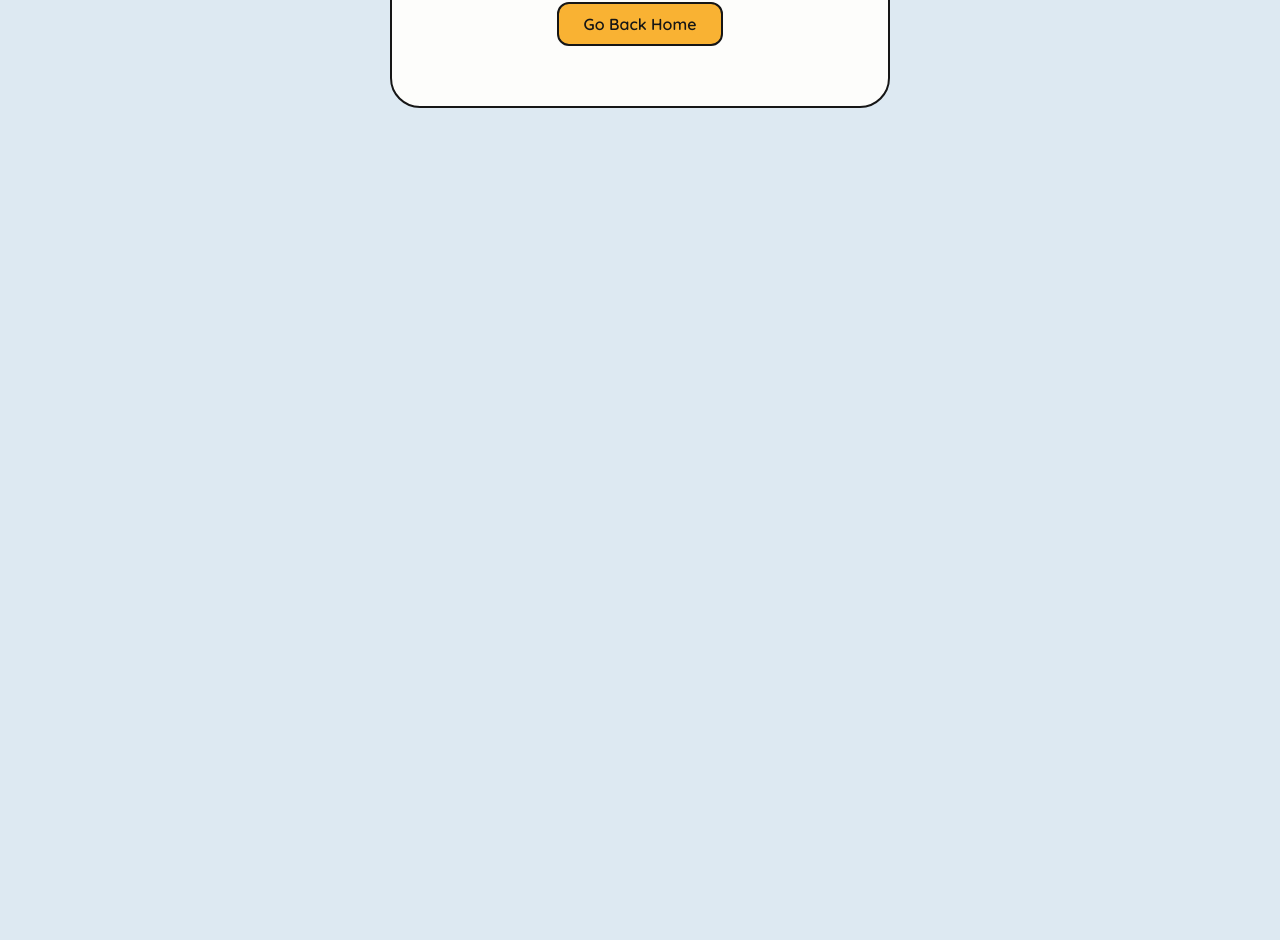
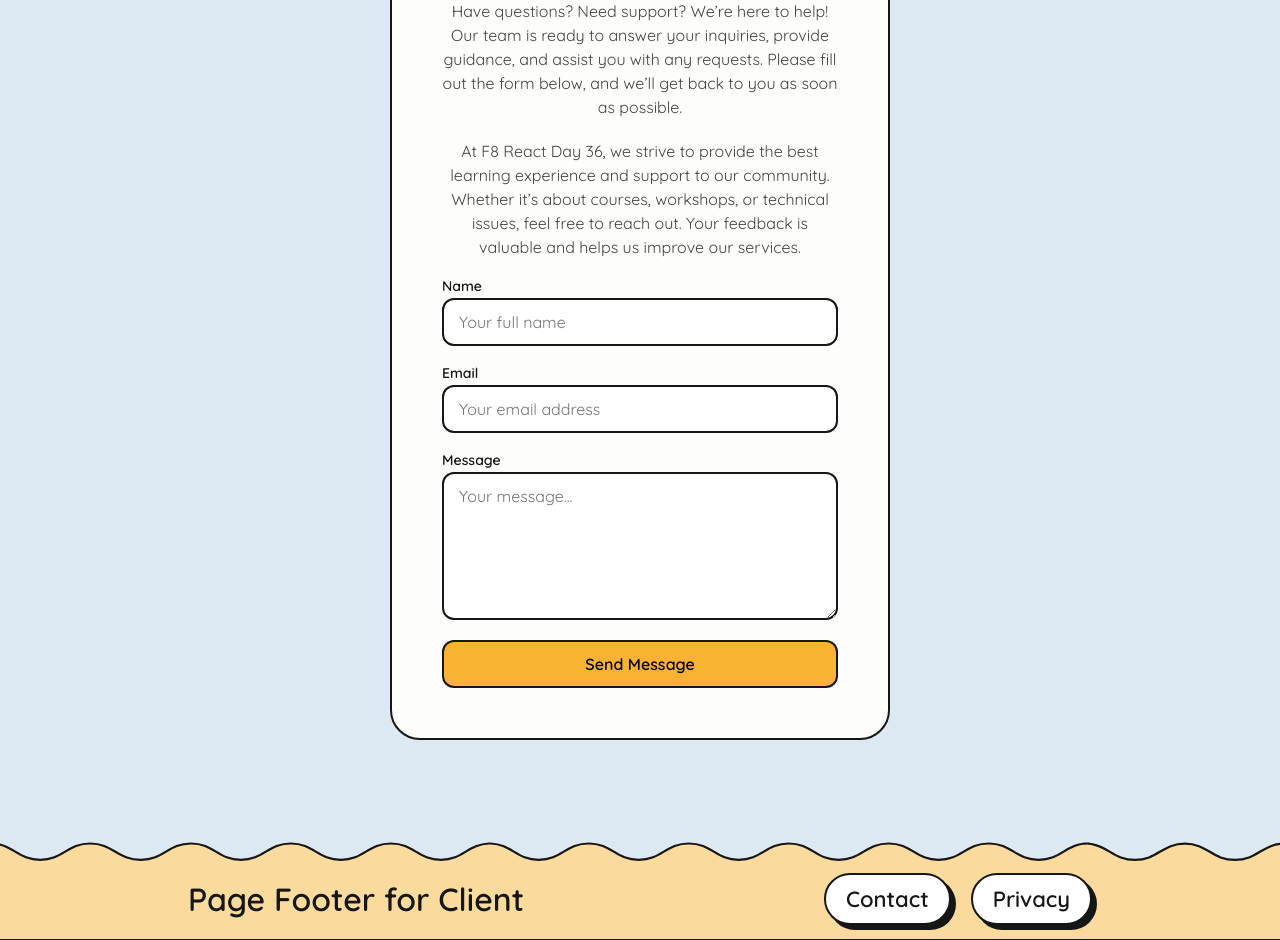
Before and after one commit to devcui3107/f8-zoom-day36, a React (Vite) app: page /#/contact in a window 1280 px wide. Before the commit this address had no page. Shown: the part 324-1264 px from the top of the page. Before the commit the page ends 800 px from the top, so only its background shows below. Built offline with nearby package versions, Linux system fonts and the light colour scheme.

Commit message:
Done Ex Day 36

```diff
--- a/src/components/AppRoutes/index.jsx
+++ b/src/components/AppRoutes/index.jsx
@@ -5,11 +5,16 @@ import DefaultLayout from "../../layouts/DefaultLayout";
 import AuthLayout from "../../layouts/AuthLayout";
 import AdminLayout from "../../layouts/AdminLayout";
 
+// Location
+import ScrollToTop from "../ScrollToTop";
+
 // Pages
 import Home from "../../pages/Home";
 import About from "../../pages/About";
 import Posts from "../../pages/Posts";
 import PostDetail from "../../pages/PostDetail";
+import Contact from "../../pages/Contact";
+import Privacy from "../../pages/Privacy";
 import Login from "../../pages/Login";
 import Register from "../../pages/Register";
 import Settings from "../../pages/Settings";
@@ -20,6 +25,7 @@ import NotFound from "../../pages/NotFound";
 function AppRoutes() {
   return (
     <HashRouter>
+      <ScrollToTop />
       <Routes>
         {/* DefaultLayout */}
         <Route element={<DefaultLayout />}>
@@ -27,6 +33,8 @@ function AppRoutes() {
           <Route path="about" element={<About />} />
           <Route path="posts" element={<Posts />} />
           <Route path="posts/:id" element={<PostDetail />} />
+          <Route path="contact" element={<Contact />} />
+          <Route path="privacy" element={<Privacy />} />
         </Route>
 
         {/* AuthLayout */}
--- a/src/components/Navbar/index.jsx
+++ b/src/components/Navbar/index.jsx
@@ -13,6 +13,14 @@ const navBarList = [
   {
     to: "/posts",
     title: "Posts",
+  },
+  {
+    to: "/contact",
+    title: "Contact",
+  },
+  {
+    to: "/privacy",
+    title: "Privacy",
   },
 ];
 
--- /dev/null
+++ b/src/components/ScrollToTop/index.jsx
@@ -0,0 +1,15 @@
+import { useEffect } from "react";
+import { useLocation } from "react-router-dom";
+
+function ScrollToTop() {
+  const location = useLocation();
+  const pathname = location.pathname;
+
+  useEffect(() => {
+    window.scrollTo(0, 0);
+  }, [pathname]);
+
+  return null;
+}
+
+export default ScrollToTop;
--- a/src/layouts/DefaultLayout/components/Footer/Footer.module.scss
+++ b/src/layouts/DefaultLayout/components/Footer/Footer.module.scss
@@ -26,5 +26,17 @@
   color: #161616;
   font-size: 3.2rem;
   font-weight: 600;
-  padding-top: 15px;
 }
+
+.footerRow {
+  margin-top: 2.8rem;
+  display: flex;
+  justify-content: center;
+  align-items: center;
+}
+
+.footerLinks {
+  display: flex;
+  gap: 2rem;
+  margin-left: 300px;
+}
--- a/src/layouts/DefaultLayout/components/Footer/index.jsx
+++ b/src/layouts/DefaultLayout/components/Footer/index.jsx
@@ -1,11 +1,23 @@
+import { Link } from "react-router-dom";
 import styles from "./Footer.module.scss";
 import bgFooter from "/bg-footer.svg";
+import Button from "../../../../components/Button";
 
 function Footer() {
   return (
     <footer className={styles.footer}>
       <img className={styles.footerBg} src={bgFooter} alt="" />
-      <h2 className={styles.footerText}>Page Footer for Client</h2>
+      <div className={styles.footerRow}>
+        <h2 className={styles.footerText}>Page Footer for Client</h2>
+        <div className={styles.footerLinks}>
+          <Link to="contact">
+            <Button size="small">Contact</Button>
+          </Link>
+          <Link to="privacy">
+            <Button size="small">Privacy</Button>
+          </Link>
+        </div>
+      </div>
     </footer>
   );
 }
--- /dev/null
+++ b/src/pages/Contact/Contact.module.scss
@@ -0,0 +1,75 @@
+.contact {
+  width: 500px;
+  margin: 5rem auto;
+  border-radius: 30px;
+  border: 2px solid #161616;
+  background: #fdfdfb;
+  padding: 50px;
+  text-align: center;
+}
+
+.contactTitle {
+  font-size: 3.5rem;
+  font-weight: 600;
+  margin-bottom: 1rem;
+}
+
+.contactDesc {
+  font-size: 1.6rem;
+  line-height: 1.5;
+  color: #444;
+  margin-bottom: 2rem;
+}
+
+.contactForm {
+  display: flex;
+  flex-direction: column;
+  gap: 2rem;
+}
+
+.contactGroup {
+  display: flex;
+  flex-direction: column;
+  align-items: flex-start;
+}
+
+.contactLabel {
+  font-size: 1.4rem;
+  font-weight: 600;
+  margin-bottom: 0.5rem;
+}
+
+.contactInput,
+.contactTextarea {
+  width: 100%;
+  padding: 1.2rem 1.5rem;
+  border-radius: 12px;
+  border: 2px solid #161616;
+  font-size: 1.6rem;
+  outline: none;
+  background: #fff;
+
+  &:focus {
+    border-color: #f9b233;
+    box-shadow: 0 0 0 3px rgba(249, 178, 51, 0.3);
+  }
+}
+
+.contactTextarea {
+  resize: vertical;
+}
+
+.contactBtn {
+  padding: 1.2rem;
+  font-size: 1.6rem;
+  font-weight: 600;
+  border: 2px solid #161616;
+  border-radius: 12px;
+  background: #f9b233;
+  cursor: pointer;
+  transition: 0.2s;
+
+  &:hover {
+    background: #e49f1c;
+  }
+}
--- /dev/null
+++ b/src/pages/Contact/index.jsx
@@ -0,0 +1,65 @@
+import styles from "./Contact.module.scss";
+
+function Contact() {
+  return (
+    <div className={styles.contact}>
+      <h2 className={styles.contactTitle}>Contact Us</h2>
+      <p className={styles.contactDesc}>
+        Have questions? Need support? We’re here to help! Our team is ready to
+        answer your inquiries, provide guidance, and assist you with any
+        requests. Please fill out the form below, and we’ll get back to you as
+        soon as possible.
+      </p>
+      <p className={styles.contactDesc}>
+        At F8 React Day 36, we strive to provide the best learning experience
+        and support to our community. Whether it’s about courses, workshops, or
+        technical issues, feel free to reach out. Your feedback is valuable and
+        helps us improve our services.
+      </p>
+
+      <form className={styles.contactForm}>
+        <div className={styles.contactGroup}>
+          <label htmlFor="name" className={styles.contactLabel}>
+            Name
+          </label>
+          <input
+            type="text"
+            id="name"
+            className={styles.contactInput}
+            placeholder="Your full name"
+          />
+        </div>
+
+        <div className={styles.contactGroup}>
+          <label htmlFor="email" className={styles.contactLabel}>
+            Email
+          </label>
+          <input
+            type="email"
+            id="email"
+            className={styles.contactInput}
+            placeholder="Your email address"
+          />
+        </div>
+
+        <div className={styles.contactGroup}>
+          <label htmlFor="message" className={styles.contactLabel}>
+            Message
+          </label>
+          <textarea
+            id="message"
+            className={styles.contactTextarea}
+            placeholder="Your message..."
+            rows="6"
+          ></textarea>
+        </div>
+
+        <button type="submit" className={styles.contactBtn}>
+          Send Message
+        </button>
+      </form>
+    </div>
+  );
+}
+
+export default Contact;
--- /dev/null
+++ b/src/pages/Privacy/Privacy.module.scss
@@ -0,0 +1,41 @@
+.privacy {
+  width: 700px;
+  max-width: 90%;
+  margin: 5rem auto;
+  border-radius: 30px;
+  border: 2px solid #161616;
+  background: #fdfdfb;
+  padding: 50px;
+}
+
+.privacyTitle {
+  font-size: 3.5rem;
+  font-weight: 600;
+  text-align: center;
+  margin-bottom: 1.5rem;
+}
+
+.privacyDesc {
+  font-size: 1.6rem;
+  line-height: 1.5;
+  text-align: center;
+  color: #444;
+  margin-bottom: 3rem;
+}
+
+.privacyContent {
+  font-size: 1.6rem;
+  line-height: 1.8;
+  color: #333;
+
+  h3 {
+    font-size: 2rem;
+    font-weight: 600;
+    margin-top: 2.5rem;
+    margin-bottom: 1rem;
+  }
+
+  p {
+    margin-bottom: 1.5rem;
+  }
+}
--- /dev/null
+++ b/src/pages/Privacy/index.jsx
@@ -0,0 +1,50 @@
+import styles from "./Privacy.module.scss";
+
+function Privacy() {
+  return (
+    <div className={styles.privacy}>
+      <h2 className={styles.privacyTitle}>Privacy Policy</h2>
+      <p className={styles.privacyDesc}>
+        At F8 React Day 36, your privacy is very important to us. This Privacy
+        Policy explains how we collect, use, and protect your personal
+        information when you use our website.
+      </p>
+
+      <div className={styles.privacyContent}>
+        <h3>1. Information We Collect</h3>
+        <p>
+          We may collect your name, email address, and any other information you
+          provide when you contact us or register for our services.
+        </p>
+
+        <h3>2. How We Use Your Information</h3>
+        <p>
+          Your information is used to improve our services, communicate with
+          you, and provide you with updates. We do not sell your personal
+          information to third parties.
+        </p>
+
+        <h3>3. Security</h3>
+        <p>
+          We implement reasonable security measures to protect your data.
+          However, no method of transmission over the internet is completely
+          secure.
+        </p>
+
+        <h3>4. Cookies</h3>
+        <p>
+          Our website may use cookies to enhance your experience. You can
+          disable cookies in your browser settings if you prefer.
+        </p>
+
+        <h3>5. Changes to This Policy</h3>
+        <p>
+          We may update this Privacy Policy from time to time. We encourage you
+          to review it periodically for any changes.
+        </p>
+      </div>
+    </div>
+  );
+}
+
+export default Privacy;
```
